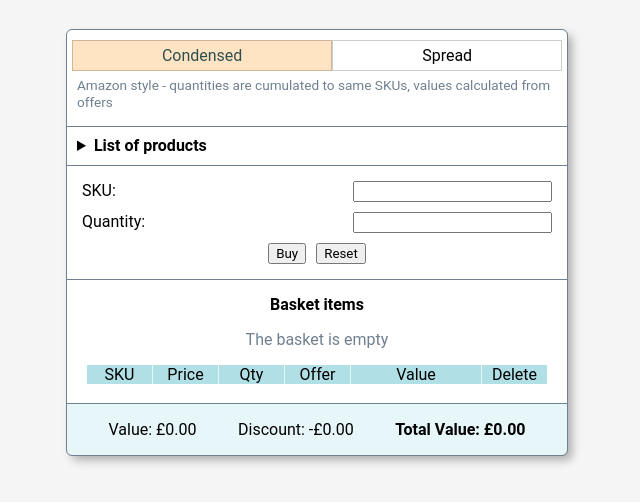
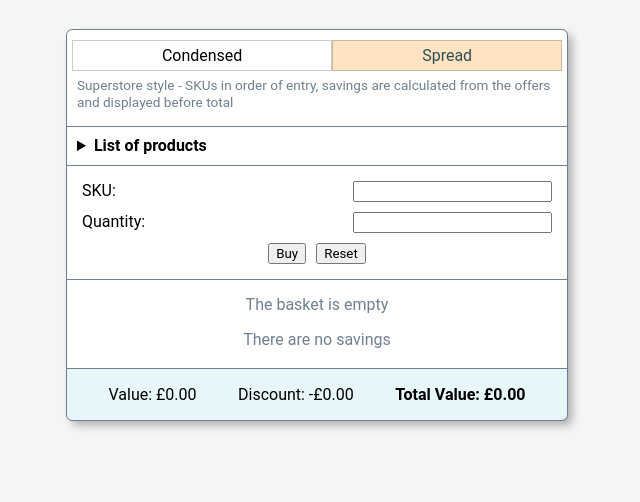
Before and after one commit to bar-alex/cdl-task-react-basket, a React (Create React App) app: page / in a window 1280 px wide. Shown: the top 502 px of the page, without its empty margins (323-963 px from the left). Built offline with nearby package versions, Linux system fonts and the light colour scheme.

Commit message:
Some fixes, added empty info messages instead empty data components, removed Tesco from desc in ModeBasket

```diff
--- a/src/App.js
+++ b/src/App.js
@@ -23,7 +23,7 @@ const App = () => {
 	// {sku, qty, price, value}
 	const [basket, setBasket] = useState([]);
   // c/s (lower) = condensed/spread
-  const [modeBasket, setModeBasket] = useState('c')
+  const [modeBasket, setModeBasket] = useState('s')
 
   // turns the basket into a list with unique SKUs and cumulated quantity
   const makeBasketCondensed = () => {
--- a/src/components/BasketList.js
+++ b/src/components/BasketList.js
@@ -3,12 +3,13 @@
 const BasketList = ({ basket, children, modeBasket }) => {
 	return (
 		<div id="basket">
-			<p className="subtitle">Basket items</p>
 
-			{basket.length === 0 && (
-				<p className="empty-content-text">The basket is empty</p>
-			)}
 
+			{basket.length > 0 //
+				? <p className="subtitle">Basket items</p>
+				: <p className="empty-content-text">The basket is empty</p>}
+
+			{basket.length > 0 &&
 			<div className={modeBasket === 'c' ? "basket-grid basket-grid-c" : "basket-grid basket-grid-s"}>
 
                 <span className="col-sku">SKU</span>
@@ -20,7 +21,7 @@ const BasketList = ({ basket, children, modeBasket }) => {
 
                 {/* the rows in the basket */}
 				{children}
-			</div>
+			</div>}
 
 		</div>
 	);
--- a/src/components/BasketSavings.js
+++ b/src/components/BasketSavings.js
@@ -5,8 +5,9 @@ import {
 const BasketSavings = ({basket}) => {
 	const { savings } = calculateTotal(basket);
 
-	if (savings.length === 0) return <></>;
-
+	if (savings.length === 0)
+        return <p className="empty-content-text">There are no savings</p>;
+    else
         return (
             <>
                 <p className="subtitle">Savings from offers: </p>
--- a/src/components/ModeBasket.js
+++ b/src/components/ModeBasket.js
@@ -19,7 +19,7 @@ const ModeBasket = ({ modeBasket, setModeBasket }) => {
 				{modeBasket === "c"
 					? "Amazon style - quantities are cumulated to same SKUs, values calculated from offers"
 					: modeBasket === "s"
-					? "Tesco style - SKUs in order of entry, savings are calculated from the offers and displayed before total"
+					? "Superstore style - SKUs in order of entry, savings are calculated from the offers and displayed before total"
 					: ""}
 			</p>
 		</div>
```
Lines whose indentation alone changed are shown as unchanged.
